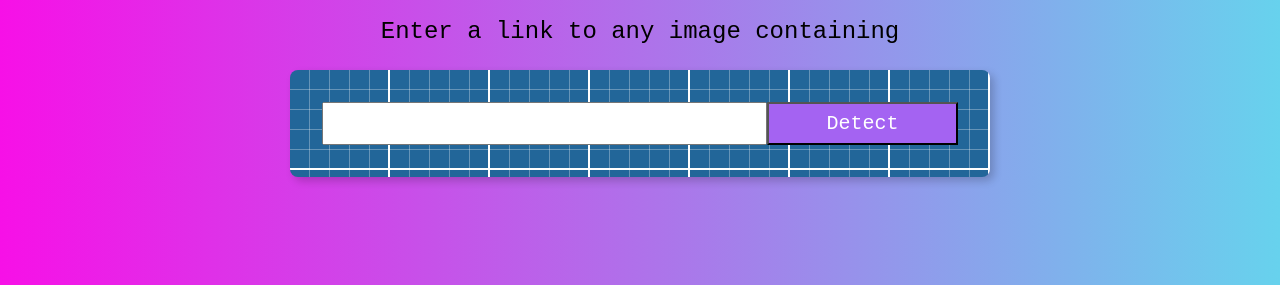
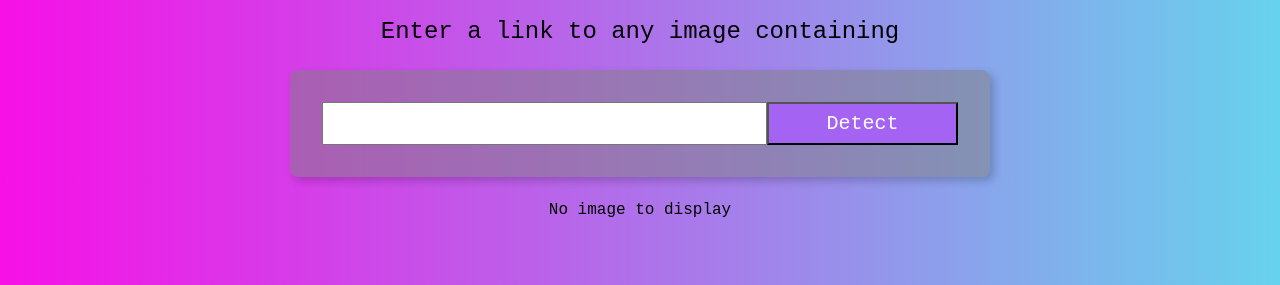
Before and after one commit to nde95/brainsleuth, a React (Create React App) app: page / in a window 1280 px wide. Shown: the part 328-613 px from the top of the page. Built offline with nearby package versions, Linux system fonts and the light colour scheme.

Commit message:
finished main functionality of API tracking

```diff
--- a/public/index.html
+++ b/public/index.html
@@ -2,12 +2,12 @@
 <html lang="en">
   <head>
     <meta charset="utf-8" />
-    <link rel="icon" href="%PUBLIC_URL%/favicon.ico" />
+    <link rel="icon" href="%PUBLIC_URL%/brain.ico" />
     <meta name="viewport" content="width=device-width, initial-scale=1" />
     <meta name="theme-color" content="#000000" />
     <meta
-      name="description"
-      content="Web site created using create-react-app"
+      name="Face Detective"
+      content="An app that can detect human faces in any photo you upload"
     />
     <link rel="apple-touch-icon" href="%PUBLIC_URL%/logo192.png" />
     <!--
@@ -24,7 +24,7 @@
       work correctly both with client-side routing and a non-root public URL.
       Learn how to configure a non-root public URL by running `npm run build`.
     -->
-    <title>React App</title>
+    <title>Face Detective</title>
   </head>
   <body>
     <noscript>You need to enable JavaScript to run this app.</noscript>
--- a/src/App.js
+++ b/src/App.js
@@ -1,13 +1,38 @@
 import { Component } from 'react';
 import './App.css';
 import Navigation from './components/Navigation/navigation';
+import FaceRecognition from './components/FaceRecognition/facerecognition';
 import Logo from './components/Logo/logo';
 import Rank from './components/Rank/rank';
 import ImageLinkForm from './components/ImageLinkForm/ImageLinkForm';
 import ParticlesBg from 'particles-bg'
 
+class App extends Component {
+  constructor() {
+    super();
+    this.state = {
+      input: '',
+      imageUrl: '',
+      boundingBoxes: [],
+    };
+  }
 
-class App extends Component {
+  onInputChange = (event) => {
+    this.setState({input: event.target.value});
+  }
+
+  onSubmit = () => {
+    this.setState({ imageUrl: this.state.input });
+    const requestOptions = setupClarifaiJSON(this.state.input);
+    fetch("https://api.clarifai.com/v2/models/" + 'face-detection' + "/outputs", requestOptions)
+      .then(response => response.json())
+      .then(data => {
+        const boundingBoxes = calculateFaceLocations(data);
+        this.setState({ boundingBoxes: boundingBoxes });
+      })
+      .catch(error => console.log('Error fetching API', error));
+  }
+
   render() {
     return (
       <div className="App">
@@ -15,12 +40,68 @@ class App extends Component {
         <Navigation />
         <Logo />
         <Rank />
-      <ImageLinkForm />
-       {/*<FaceRecognition /> */}
-
+        <ImageLinkForm
+          onInputChange={this.onInputChange}
+          onSubmit={this.onSubmit}/>
+        <FaceRecognition imageUrl={this.state.imageUrl} boundingBoxes={this.state.boundingBoxes} />
       </div>
     );
   }
 }
 
+const calculateFaceLocations = (data) => {
+  const regions = data.outputs[0].data.regions;
+  const image = document.getElementById('inputImage');
+  const width = Number(image.width);
+  const height = Number(image.height);
+  const boundingBoxes = [];
+  regions.forEach(region => {
+    const face = region.region_info.bounding_box;
+    const boundingBox = {
+      leftCol: face.left_col * width,
+      topRow: face.top_row * height,
+      rightCol: width - face.right_col * width,
+      bottomRow: height - face.bottom_row * height,
+    };
+    boundingBoxes.push(boundingBox);
+  });
+  return boundingBoxes;
+};
+
+const setupClarifaiJSON = (imageUrl) => {
+  const PAT = '9fa8af2849e047bebd8f9436758dfb7b';
+  const USER_ID = 'ratkid';
+  const APP_ID = 'my-first-application';
+  const MODEL_ID = 'face-recognition';
+  const IMAGE_URL = imageUrl;
+
+  const raw = JSON.stringify({
+    "user_app_id": {
+        "user_id": USER_ID,
+        "app_id": APP_ID
+    },
+    "inputs": [
+        {
+            "data": {
+                "image": {
+                    "url": IMAGE_URL
+                }
+            }
+        }
+    ]
+  });
+
+  const requestOptions = {
+    method: 'POST',
+    headers: {
+        'Accept': 'application/json',
+        'Authorization': 'Key ' + PAT
+    },
+    body: raw
+  };
+
+  return requestOptions;
+}
+
+
 export default App;
--- /dev/null
+++ b/src/components/FaceRecognition/facerecognition.css
@@ -0,0 +1,19 @@
+.bounding-box {
+  position: absolute;
+  box-shadow: 0 0 0 3px #14f2e3c2 inset;
+  display: flex;
+  justify-content: center;
+  z-index: 2; /* set z-index to 2 */
+}
+
+.bounding-box .face-text {
+  position: absolute;
+  top: -25px;
+  left: 50%;
+  transform: translateX(-50%);
+  z-index: 1;
+  background-color: rgba(0, 0, 0, 0.5);
+  color: white;
+  padding: 5px;
+  font-size: 10px;
+}
--- /dev/null
+++ b/src/components/FaceRecognition/facerecognition.js
@@ -0,0 +1,33 @@
+import React from 'react';
+import './facerecognition.css';
+
+
+const FaceRecognition = ({ imageUrl, boundingBoxes }) => {
+    return (
+      <div className='center ma'>
+        <div className='absolute mt2'>
+          {imageUrl ? (
+            <img id='inputImage' alt='' src={imageUrl} width='500px' height='auto' />
+          ) : (
+            <p>No image to display</p>
+          )}
+          {boundingBoxes &&
+            boundingBoxes.map((box, index) => (
+              <div
+                key={index}
+                className='bounding-box'
+                style={{
+                  top: box.topRow,
+                  right: box.rightCol,
+                  bottom: box.bottomRow,
+                  left: box.leftCol,
+                }}
+              >
+                <p className='face-text'>Face Detected</p>
+              </div>
+            ))}
+        </div>
+      </div>
+    );
+  };
+export default FaceRecognition;
--- a/src/components/ImageLinkForm/ImageLinkForm.css
+++ b/src/components/ImageLinkForm/ImageLinkForm.css
@@ -1,10 +1,8 @@
 .form {
     width: 700px;
-    background-color:#269;
-    background-image: linear-gradient(white 2px, transparent 2px),
-    linear-gradient(90deg, white 2px, transparent 2px),
-    linear-gradient(rgba(255,255,255,.3) 1px, transparent 1px),
-    linear-gradient(90deg, rgba(255,255,255,.3) 1px, transparent 1px);
+    background-color: rgba(128, 128, 128, 0.5);
     background-size: 100px 100px, 100px 100px, 20px 20px, 20px 20px;
-    background-position:-2px -2px, -2px -2px, -1px -1px, -1px -1px;
-}
+    background-position: -2px -2px, -2px -2px, -1px -1px, -1px -1px;
+    box-shadow: 0 0 10px rgba(0, 0, 0, 0.2);
+    border-radius: 10px;
+  }
--- a/src/components/ImageLinkForm/ImageLinkForm.js
+++ b/src/components/ImageLinkForm/ImageLinkForm.js
@@ -1,7 +1,7 @@
 import React from 'react';
 import { CSSProperties } from './ImageLinkForm.css';
 
-const ImageLinkForm = () => {
+const ImageLinkForm = ({ onInputChange, onSubmit }) => {
     return(
         <div>
         <p className='f3'>
@@ -9,8 +9,8 @@ const ImageLinkForm = () => {
         </p>
             <div className='center'>
               <div className='form center pa4 br3 shadow-5'>
-                <input className='f4 pa2 w-70 center' type='text' />
-                <button className='w-30 grow f4 link ph3 pv2 dib white bg-light-purple'>Detect</button>
+                <input className='f4 pa2 w-70 center' type='text' onChange={onInputChange}/>
+                <button className='w-30 grow f4 link ph3 pv2 dib white bg-light-purple' onClick={onSubmit}>Detect</button>
               </div>
             </div>
         </div>
```
Also changed, not shown: src/components/Logo/logo.js (line endings or trailing spaces). Lines whose indentation alone changed are shown as unchanged.
